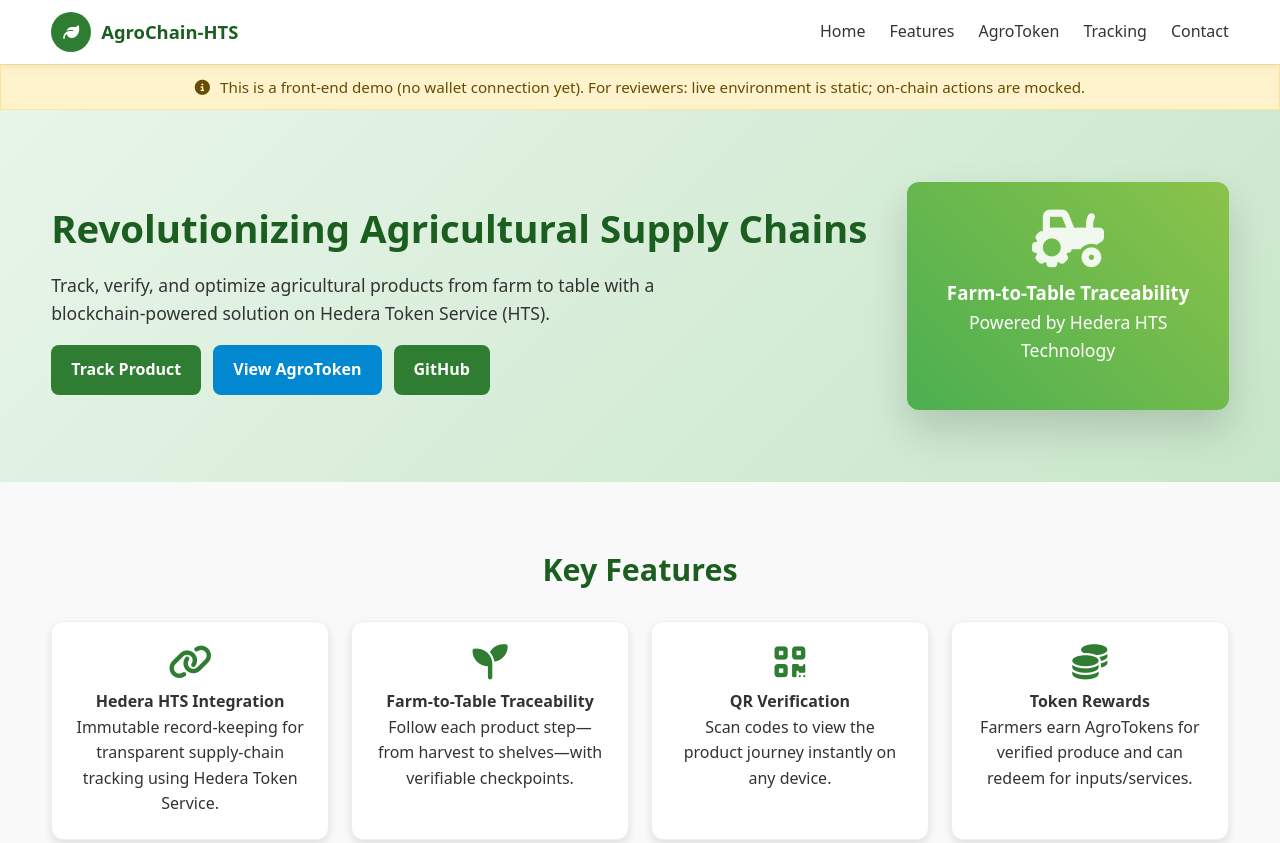
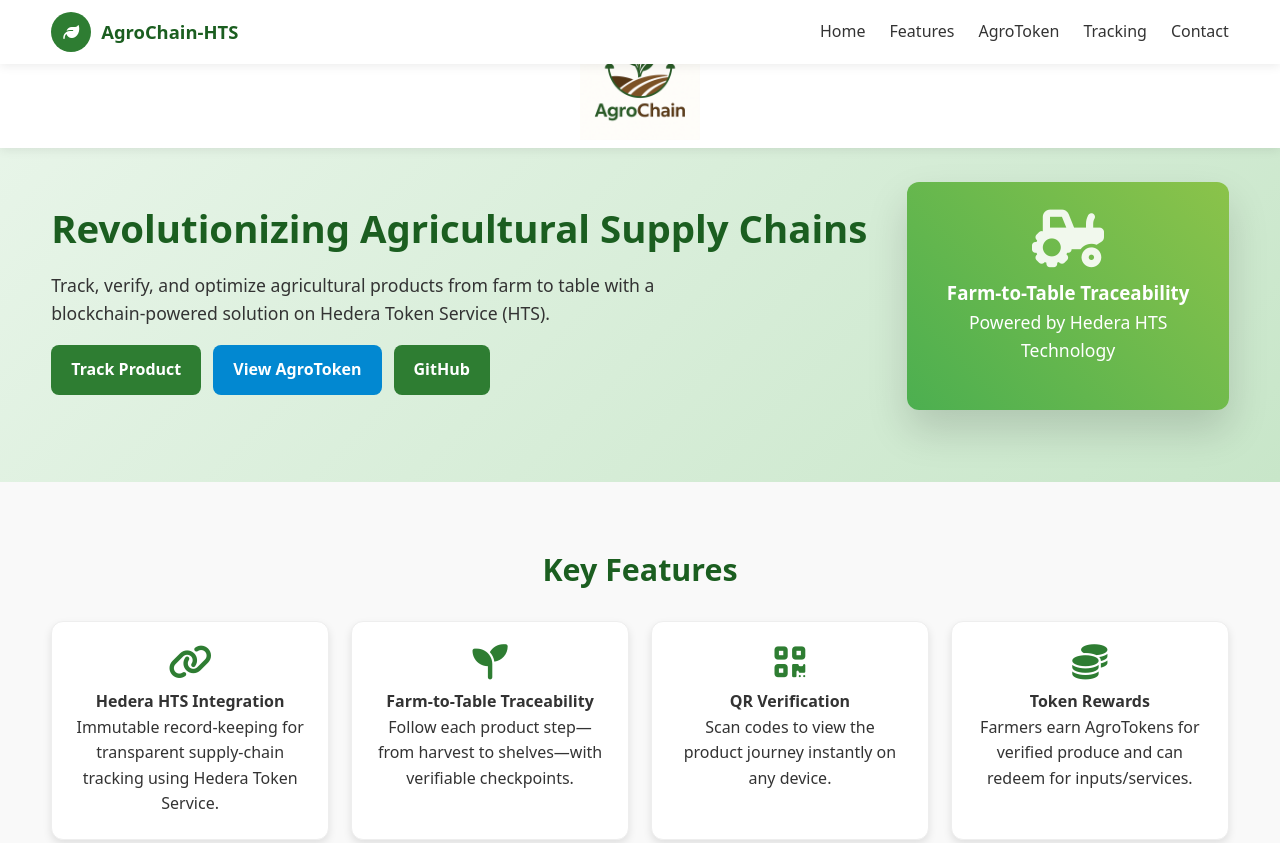
Before and after one commit to Binkado2014/Agrochain-hts, a plain HTML site: page index.html in a window 1280 px wide. Shown: the top 843 px of the page. Drawn offline with Linux system fonts and the light colour scheme.

Commit message:
Update index.html

```diff
--- a/index.html
+++ b/index.html
@@ -1,6 +1,18 @@
 <!DOCTYPE html>
 <html lang="en">
 <head>
+  <title>Agrochain-hts</title>
+  <style>
+    .logo-container {
+      text-align: center;
+      margin-top: 20px;
+    }
+    .logo-container img {
+      width: 120px;
+      height: auto;
+    }
+  </style>
+</head>
   <meta charset="utf-8" />
   <meta name="viewport" content="width=device-width,initial-scale=1" />
   <title>AgroChain-HTS | Agricultural Supply Chain Tracking (Demo)</title>
@@ -89,6 +101,9 @@
   </style>
 </head>
 <body>
+  <header class="logo-container">
+    <img src="logo.png" alt="Agrochain-hts Logo">
+  </header>
   <!-- Fixed Header -->
   <header>
     <div class="container nav" id="topNav">
```
